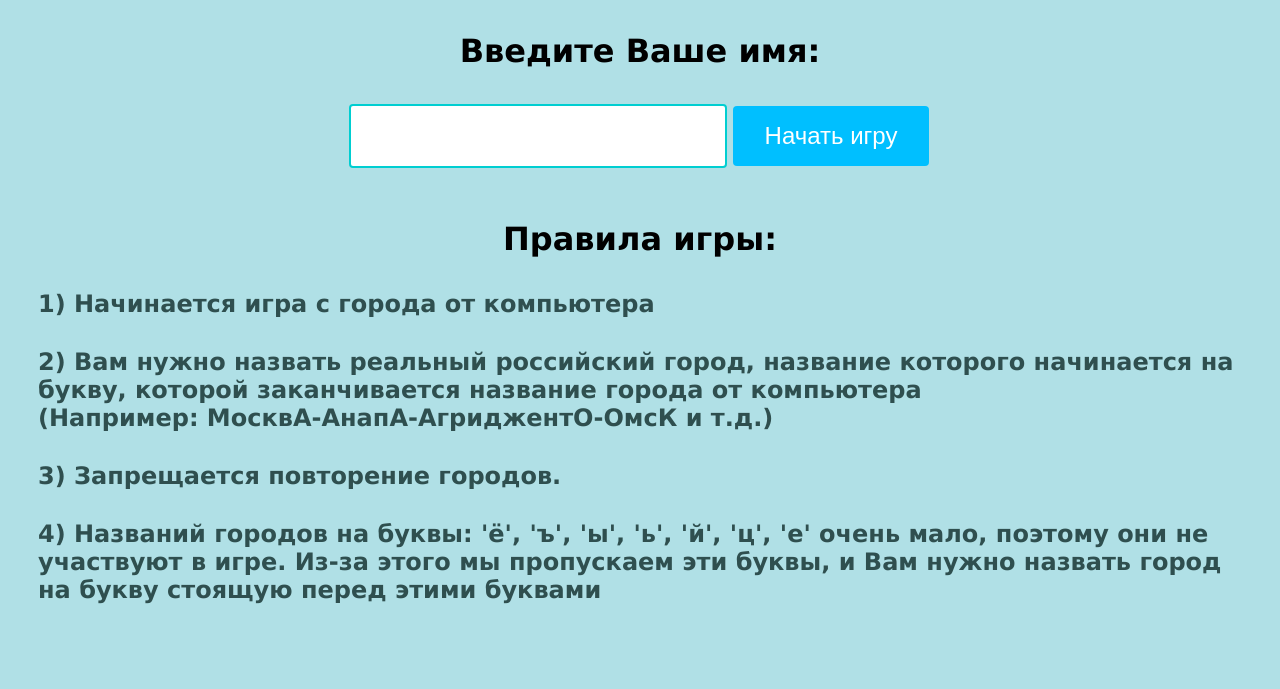
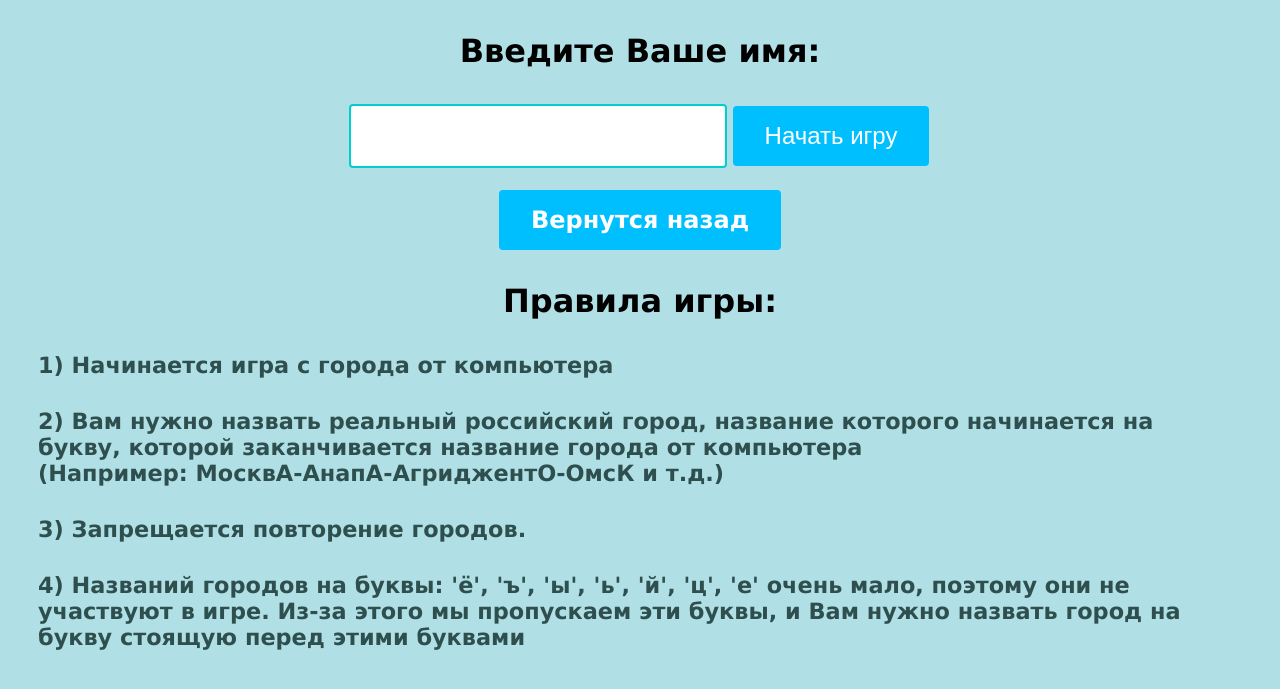
Before and after one commit to bchkrvn/Game_cities, a Flask app: page /user_name in a window 1280 px wide. Shown: the top 689 px of the page. Run offline with Flask 3, Linux system fonts and the light colour scheme.

Commit message:
add back button on user page

```diff
--- a/game/templates/user_name.html
+++ b/game/templates/user_name.html
@@ -10,7 +10,7 @@
 <input class="username" name="user_name" required  type="text" >
     <input class="username" type="submit" value="Начать игру">
 </form>
-    <br>
+    <h2 class="username"><a class="button" href="/">Вернутся назад</a></h2>
     <h3 class="username"> Правила игры: </h3>
     <h4 class="username">1) Начинается игра с города от компьютера</h4>
     <h4 class="username">2) Вам нужно назвать реальный российский город, название которого начинается на букву,
--- a/static/css/styles.css
+++ b/static/css/styles.css
@@ -48,9 +48,15 @@ h3.username {
 h4.username {
     color: darkslategray;
     font-family: verdana;
-    font-size: 150%;
+    font-size: 140%;
     text-align: left;
     margin: 30px;
+}
+h2.username {
+    color: black;
+    font-family: verdana;
+    font-size: 150%;
+    text-align: center;
 }
 
 form.username{
```
